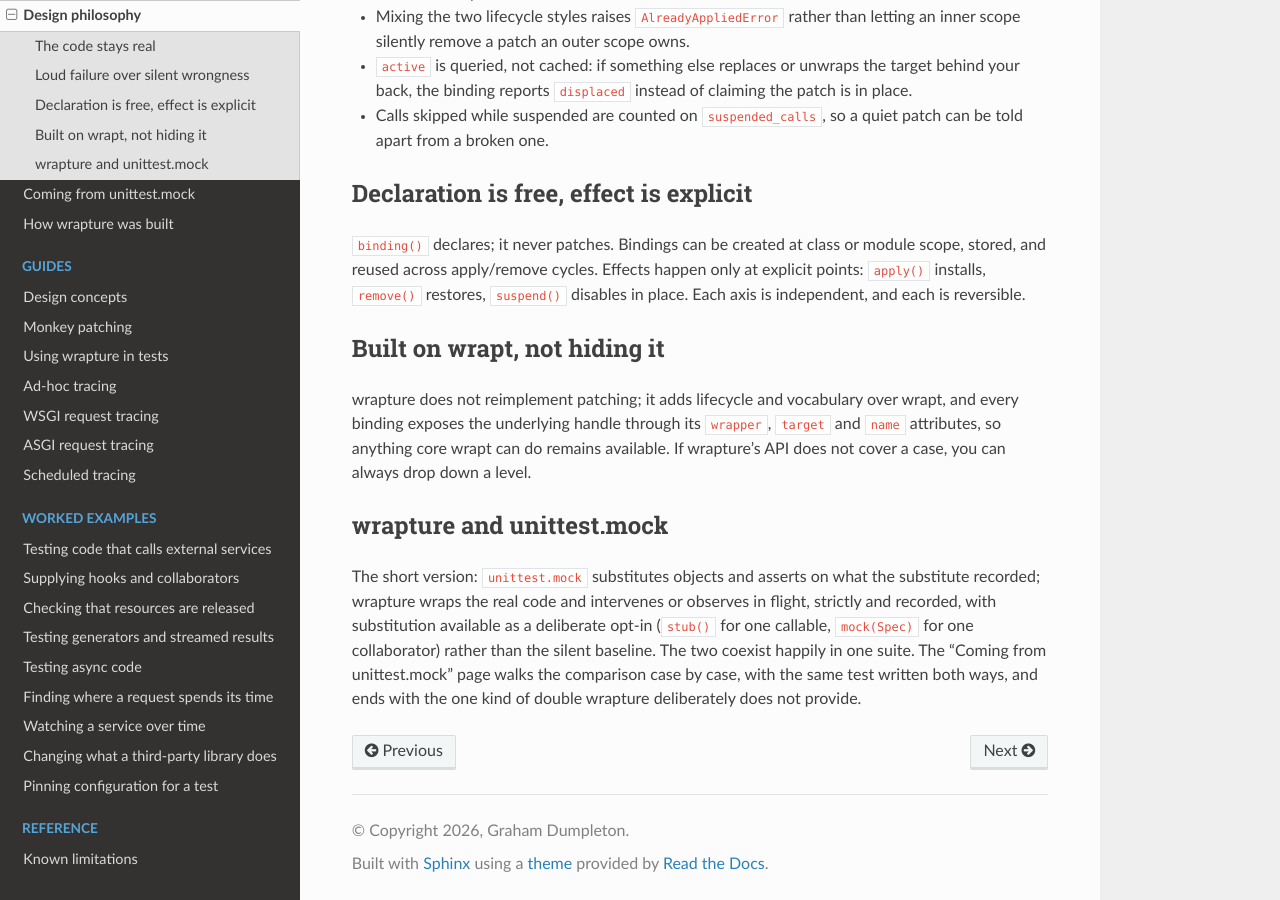
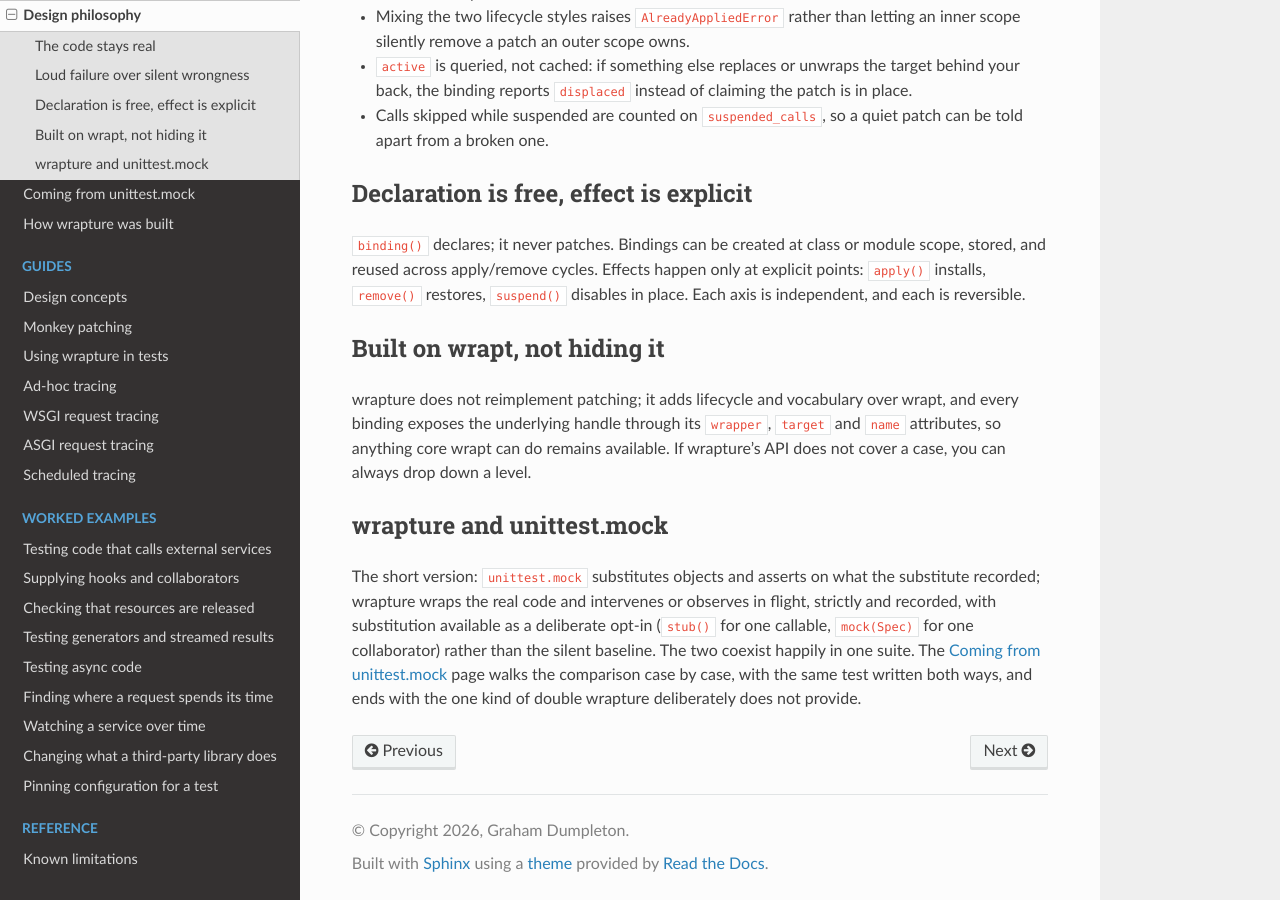
Before and after one commit to GrahamDumpleton/wrapture, a Sphinx documentation site: the page built from docs/design-philosophy.md, in a window 1280 px wide and 900 px high, scrolled down 773 px. Built offline with Sphinx 7.4.7 and the Read the Docs theme 3.1.0, drawn with Linux system fonts in a browser that asks for light colours; part of the change alters nothing that is shown.

```diff
--- a/docs/design-philosophy.md
+++ b/docs/design-philosophy.md
@@ -58,7 +58,8 @@ what the substitute recorded; wrapture wraps the real code and
 intervenes or observes in flight, strictly and recorded, with
 substitution available as a deliberate opt-in (`stub()` for one
 callable, `mock(Spec)` for one collaborator) rather than the silent
-baseline. The two coexist happily in one suite. The "Coming from
-unittest.mock" page walks the comparison case by case, with the same
-test written both ways, and ends with the one kind of double wrapture
-deliberately does not provide.
+baseline. The two coexist happily in one suite. The
+[Coming from unittest.mock](coming-from-mock.md) page walks the
+comparison case by case, with the same test written both ways, and
+ends with the one kind of double wrapture deliberately does not
+provide.
```
